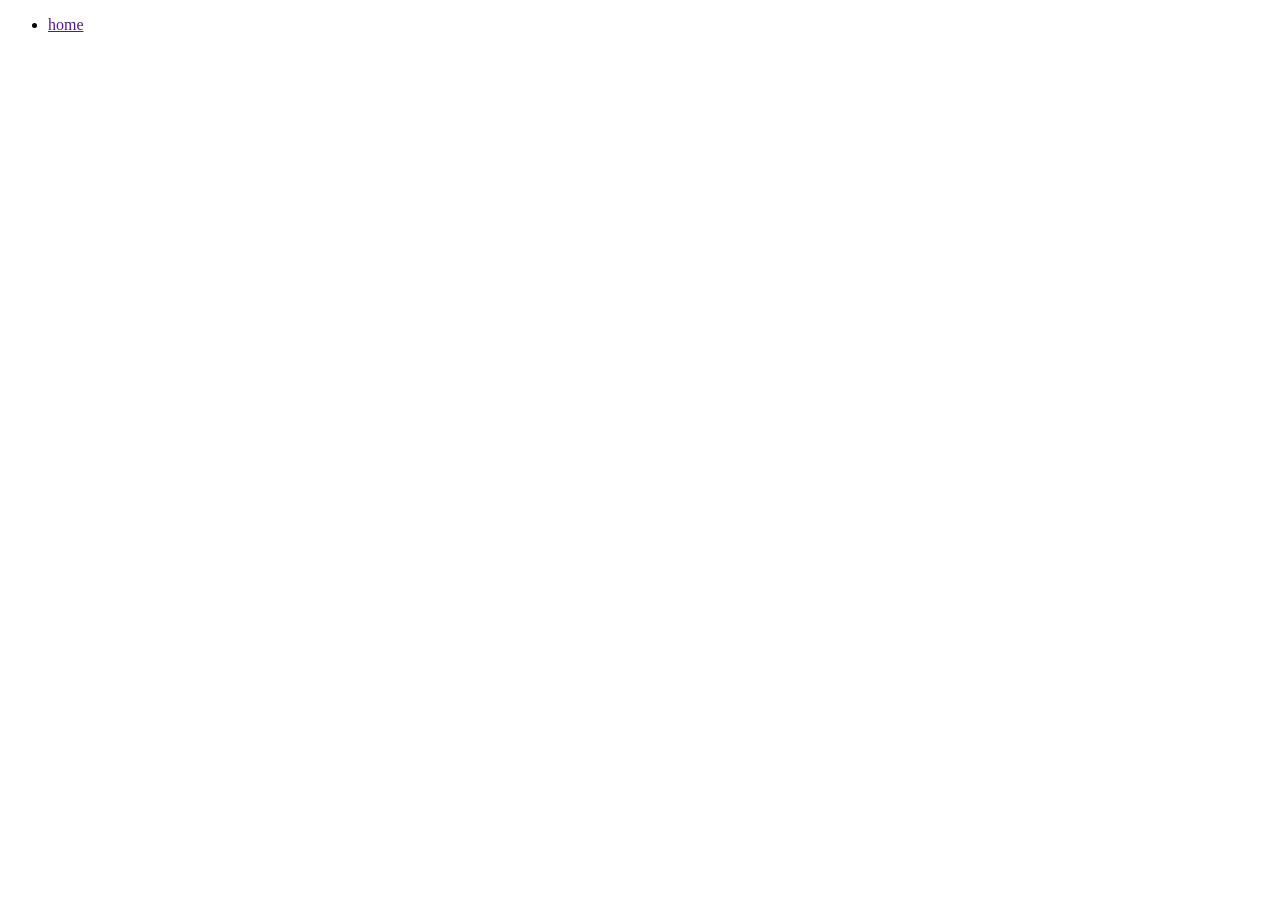
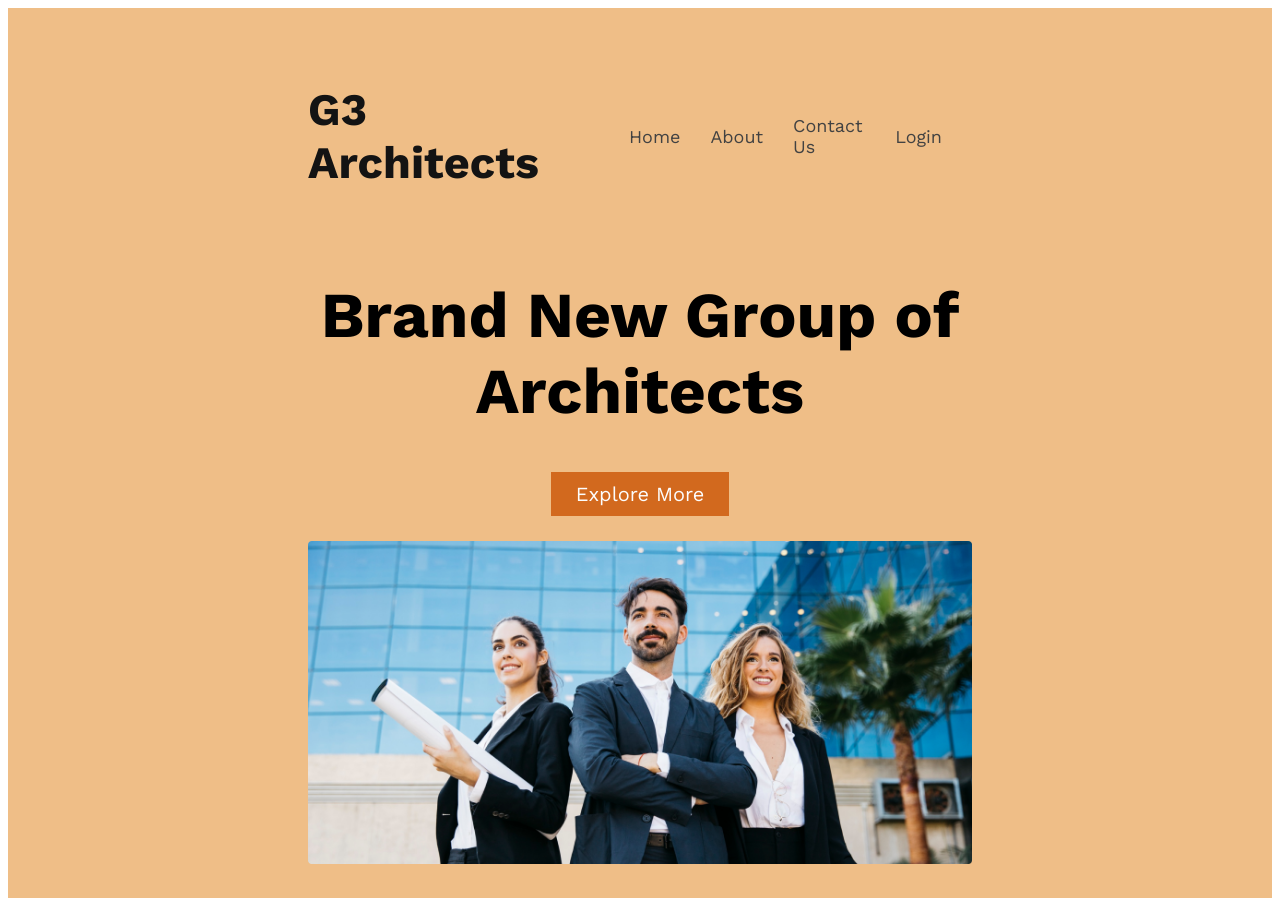
Before and after one commit to shamsuddinmst/architect-web, a plain HTML site: page index.html in a window 1280 px wide. Before the commit the page ends 800 px from the top, so only its background shows below. Drawn offline with nearby package versions, Linux system fonts and the light colour scheme.

Commit message:
header done

```diff
--- a/index.html
+++ b/index.html
@@ -11,14 +11,30 @@
 <body>
     <header>
         <nav>
+            <h3 class="nav-title">G3 Architects</h3>
             <ul>
-                <li><a href="">home</a></li>
+                <li><a href="">Home</a></li>
+                <li><a href="">About</a></li>
+                <li><a href="">Contact Us</a></li>
+                <li><a href="">Login</a></li>
             </ul>
         </nav>
 
+        <div class="banner">
+
+            <div class="banner-content">
+                <h1 class="banner-title">Brand New Group of Architects</h1>
+
+                <button class="btn-primary">Explore More</button>
+            </div>
+            <img src="images/banner.png" alt="">
+
+        </div>
     </header>
 
     <main>
+
+
 
     </main>
 
--- a/styles/style.css
+++ b/styles/style.css
@@ -0,0 +1,88 @@
+/*WORK SANS FONT FROM GOOGLE  */
+@import url('https://fonts.googleapis.com/css2?family=Work+Sans:ital,wght@0,100..900;1,100..900&display=swap');
+
+* {
+    font-family: "Work Sans", serif;
+}
+
+/* header styles */
+
+header {
+    background: #e9a75cbb;
+    padding: 30px 300px;
+}
+
+nav,
+ul {
+    display: flex;
+    text-decoration: none;
+    justify-content: space-between;
+    align-items: center;
+}
+
+
+
+nav li {
+    list-style: none;
+    margin-right: 30px;
+    font-size: 18px;
+}
+
+a {
+
+    text-decoration: none;
+    color: #424242;
+
+}
+
+.nav-title {
+    font-size: 45px;
+    color: #131313;
+
+}
+
+.header-title {
+    align-items: center;
+}
+
+/* banner styles */
+
+.banner-content {
+    max-width: 800px;
+    text-align: center;
+    margin: 0 auto;
+
+}
+
+.banner-title {
+    font-size: 4rem;
+    font-weight: 700px;
+}
+
+.btn-primary {
+    color: rgb(253, 253, 253);
+    background-color: chocolate;
+    padding: 10px 25px;
+    border: 0;
+    font-size: 20px;
+}
+
+.banner img {
+    width: 100%;
+    margin-top: 25px;
+
+}
+
+/* banner responsive styles */
+
+@media screen and(max-width: 576px) {
+    header {
+        padding: 20px;
+    }
+
+    nav,
+    ul {
+        flex-direction: column;
+    }
+
+}
```
